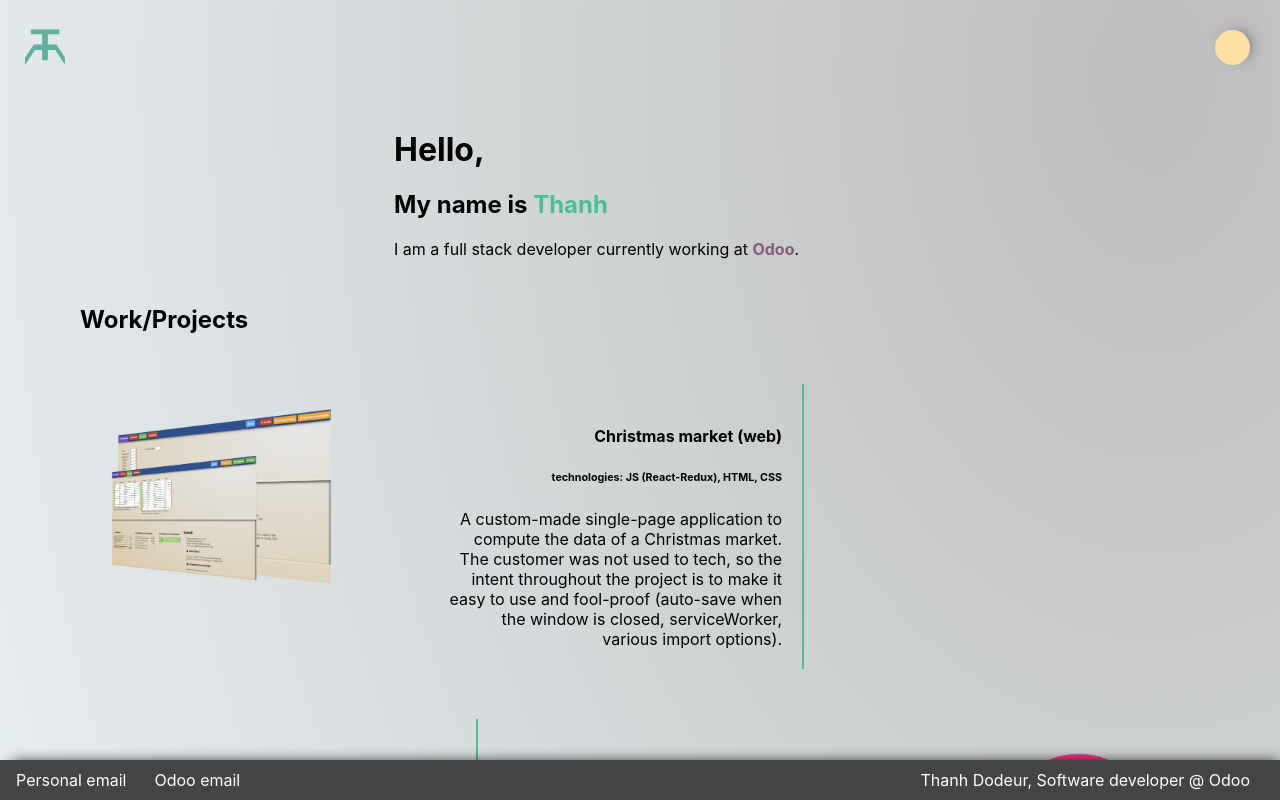
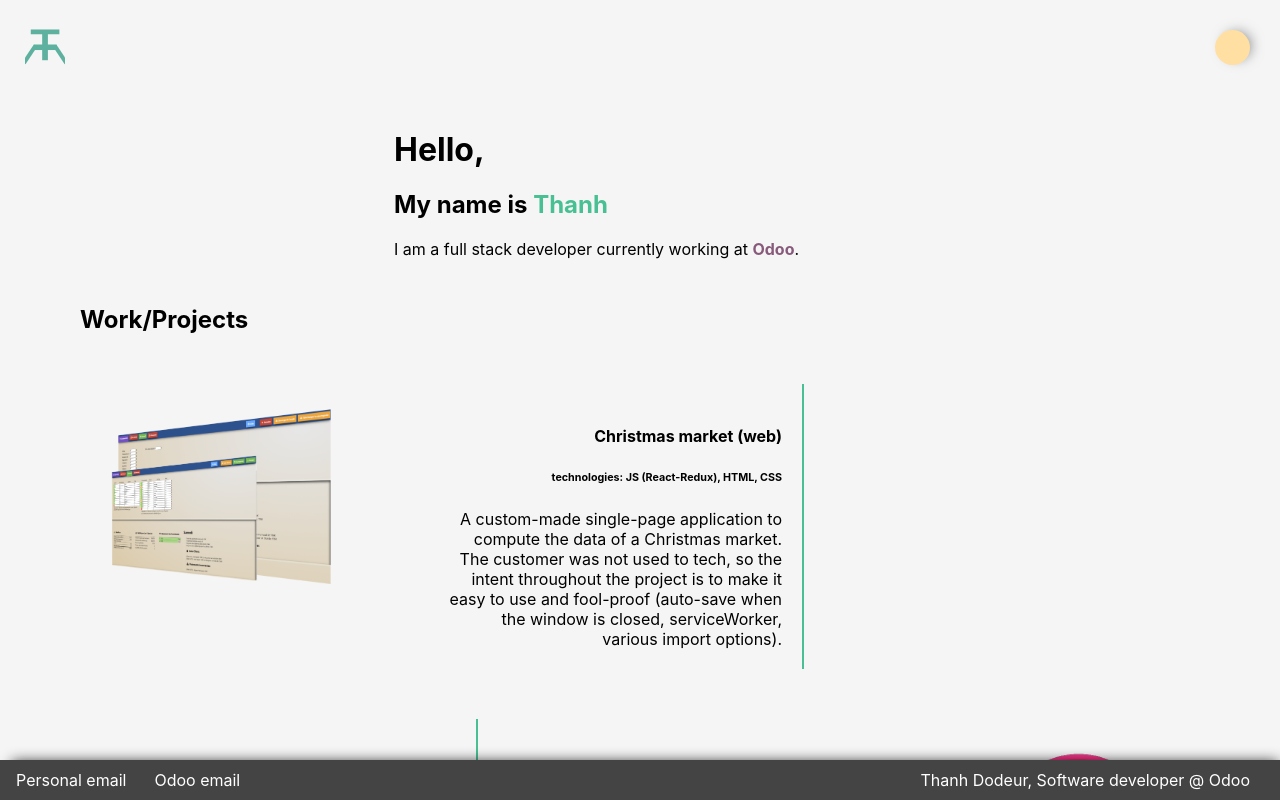
Before and after one commit to ThanhDodeur/home, a React (Create React App) app: page / in a window 1280 px wide. Both pictures are taken after a click on the element 640 px from the left and 400 px from the top of the page. Shown: the top 800 px of the page. Built offline with nearby package versions, Linux system fonts and the light colour scheme; some icons are missing.

Commit message:
Theme style

```diff
--- a/src/App.css
+++ b/src/App.css
@@ -15,12 +15,12 @@ body::-webkit-scrollbar {
 
 .dark.page {
   color: white;
-  background: radial-gradient(farthest-corner at 95vw 1vh,#0a224d 1%,#000000 100%);
+  background-color: #1e314c;
 }
 
 .light.page {
   color: black;
-  background: radial-gradient(farthest-corner at 90vw 10vh,#bdbdbd 1%,#f3fcff 100%);
+  background-color: #f5f5f5;
 }
 
 .page {
@@ -156,6 +156,10 @@ body::-webkit-scrollbar {
   transition: all 1s;
 }
 
+.main-monogram {
+  cursor: pointer;
+}
+
 .contact-container {
   margin-top: 5px;
   display: flex;
@@ -173,6 +177,15 @@ body::-webkit-scrollbar {
   display: flex;
   padding: 5px;
   cursor: pointer;
+  transition: all 0.2s;
+}
+
+.contact-container > div:hover {
+  margin-left: 5px;
+}
+
+.contact-container > div:active {
+  transform: translate(1px, 1px);
 }
 
 .contact-container > div > span {
--- a/src/App.js
+++ b/src/App.js
@@ -20,12 +20,21 @@ function App(props) {
 
     return (
         <div className={`page ${mode}`}>
-            <div className="monogram-container">
+            <div className="monogram-container noselect">
                 <img width="40px" height="40px" src={monogram} className="main-monogram" alt="monogram"/>
                 <div className="contact-container">
-                    <div onClick={() => { openUrl('https://github.com/ThanhDodeur') }}><img width="30px" height="30px" src={(mode === 'dark' ? github_icon_white : github_icon)} alt="github icon"/><span>Personal Github</span></div>
-                    <div onClick={() => { openUrl('https://github.com/ThanhDodeurOdoo') }}><img width="30px" height="30px" src={(mode === 'dark' ? github_icon_white : github_icon)} alt="github icon"/><span>Work Github</span></div>
-                    <div onClick={() => { openUrl('https://be.linkedin.com/in/thanhsondodeur') }}><img width="30px" height="30px" src={(mode === 'dark' ? linkedin_icon_white : linkedin_icon)} alt="linkedin icon"/><span>LinkedIn</span></div>
+                    <div onClick={() => { openUrl('https://github.com/ThanhDodeur') }}>
+                        <img width="30px" height="30px" src={(mode === 'dark' ? github_icon_white : github_icon)} alt="github icon"/>
+                        <span>Personal Github</span>
+                    </div>
+                    <div onClick={() => { openUrl('https://github.com/ThanhDodeurOdoo') }}>
+                        <img width="30px" height="30px" src={(mode === 'dark' ? github_icon_white : github_icon)} alt="github icon"/>
+                        <span>Work Github</span>
+                    </div>
+                    <div onClick={() => { openUrl('https://be.linkedin.com/in/thanhsondodeur') }}>
+                        <img width="30px" height="30px" src={(mode === 'dark' ? linkedin_icon_white : linkedin_icon)} alt="linkedin icon"/>
+                        <span>LinkedIn</span>
+                    </div>
                 </div>
             </div>
             <div role='button' className='light-icon-wrapper clickable noselect' onClick={() => setMode(mode === 'light' ? 'dark' : 'light')}>
--- a/src/components/ProjectBox/ProjectBox.css
+++ b/src/components/ProjectBox/ProjectBox.css
@@ -20,14 +20,6 @@
 
 .project-tile:active {
     box-shadow: 7px 7px 20px rgba(0, 0, 0, 0.411);
-}
-
-.dark .project-tile:hover {
-    box-shadow: 1px 1px 10px rgba(218, 218, 218, 0.562);
-}
-
-.dark .project-tile:active {
-    box-shadow: 7px 7px 20px rgba(219, 219, 219, 0.411);
 }
 
 .project-tile:nth-of-type(even) {
```
